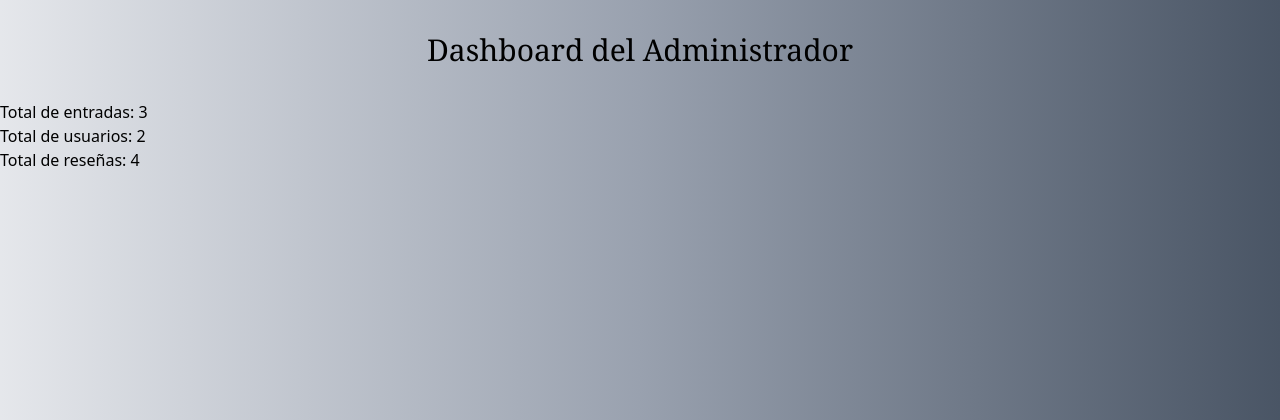
After one commit to DSW3Projects/blogproject, a Django app: page /admin-dashboard/ in a window 1280 px wide. The commit adds this page. Shown: the top 420 px of the page. Run offline with Django 5.2, Linux system fonts and the light colour scheme; a user stored in the database is signed in; data comes from the database, SQL or seed files in the repository; both versions use the stored data as it was after the commit; some libraries are stand-ins or nearby versions.

Commit message:
Se agrego el dashboard de la página para el administrador con: -Total de entradas -Total de usuarios -Total de reseñas Solo el super usuario puede acceder al dashboard.

```diff
--- /dev/null
+++ b/blogapp/templates/blogapp/admin_dashboard.html
@@ -0,0 +1,17 @@
+<!DOCTYPE html>
+<html lang="es">
+<head>
+    <meta charset="UTF-8">
+    <title>Dashboard del Administrador</title>
+    <script src="https://cdn.jsdelivr.net/npm/@tailwindcss/browser@4"></script>
+</head>
+<body class="bg-gradient-to-r from-gray-200 via-gray-400 to-gray-600">
+
+    <h1 class="font-serif font-medium text-3xl text-center p-8 ">Dashboard del Administrador</h1>
+
+    <p>Total de entradas: {{ total_blogs }}</p>
+    <p>Total de usuarios: {{ total_users }}</p>
+    <p>Total de reseñas: {{ total_reviews }}</p>
+
+</body>
+</html>
--- a/blogapp/urls.py
+++ b/blogapp/urls.py
@@ -1,5 +1,6 @@
 from django.urls import path
 from .views import BlogListView, BlogDetailView, ReviewCreateView, CommentCreateView, BlogCreateView, register_view, logout_view, login_view
+from . import views
 
 app_name = 'blogapp'
 
@@ -13,4 +14,5 @@ urlpatterns = [
     path('register/', register_view, name='register'),
     path('login/', login_view, name='login'),
     path('logout/', logout_view, name='logout'),
+    path('admin-dashboard/', views.admin_dashboard, name='admin_dashboard'),
 ]
--- a/blogapp/views.py
+++ b/blogapp/views.py
@@ -8,8 +8,22 @@ from django.shortcuts import render, redirect
 from django.contrib import messages
 from django.contrib.auth.forms import AuthenticationForm
 from django.contrib.auth.models import User
+from django.contrib.auth.decorators import user_passes_test
 from .forms import BlogForm  # Importa tu formulario aquí
 
+
+@user_passes_test(lambda u: u.is_authenticated and u.username == 'admin')
+def admin_dashboard(request):
+    total_blogs = Blog.objects.count()
+    total_users = User.objects.count()
+    total_reviews = Review.objects.count()
+
+    context = {
+        'total_blogs': total_blogs,
+        'total_users': total_users,
+        'total_reviews': total_reviews,
+    }
+    return render(request, 'blogapp/admin_dashboard.html', context)
 
 
 class BlogListView(ListView):
--- a/blogproject/settings.py
+++ b/blogproject/settings.py
@@ -40,8 +40,7 @@ INSTALLED_APPS = [
     'django.contrib.staticfiles',
     'blogapp',
     'widget_tweaks',
-    'django_ckeditor_5',
-     'tailwind', # Se registra la app CKEditor 5 en el proyecto
+    'django_ckeditor_5',# Se registra la app CKEditor 5 en el proyecto
 ]
 
 MIDDLEWARE = [
```
Also changed, not shown: blogapp/templates/blogapp/base.html (+9 -0 lines), db.sqlite3.
